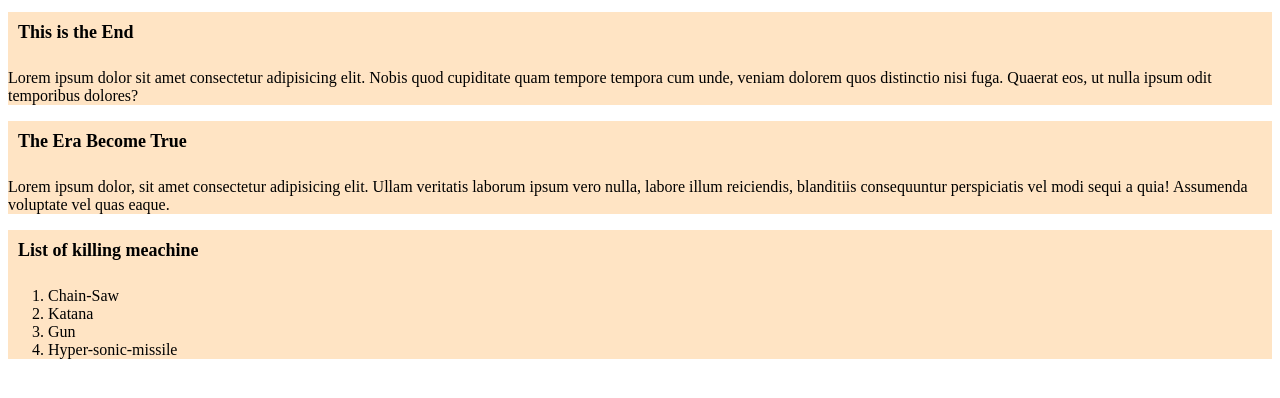
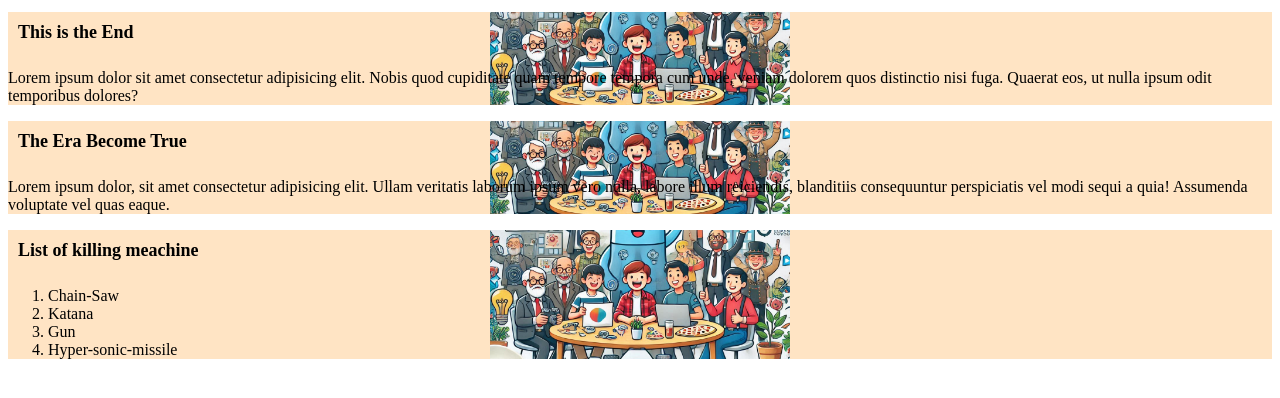
Before and after one commit to 230393/First-live-Repo, a plain HTML site: page index.html in a window 1280 px wide. Drawn offline with Linux system fonts and the light colour scheme.

Commit message:
update photo

```diff
--- a/style.css
+++ b/style.css
@@ -1,6 +1,8 @@
 div{
     background-color: bisque;
-    background-size: 15px;
+    background-size: 300PX;
+    background-image: url('desktop.png');
+    background-repeat: no-repeat;
     background-position: center;
 }
 h1{
```
Also changed, not shown: desktop.png (added).
